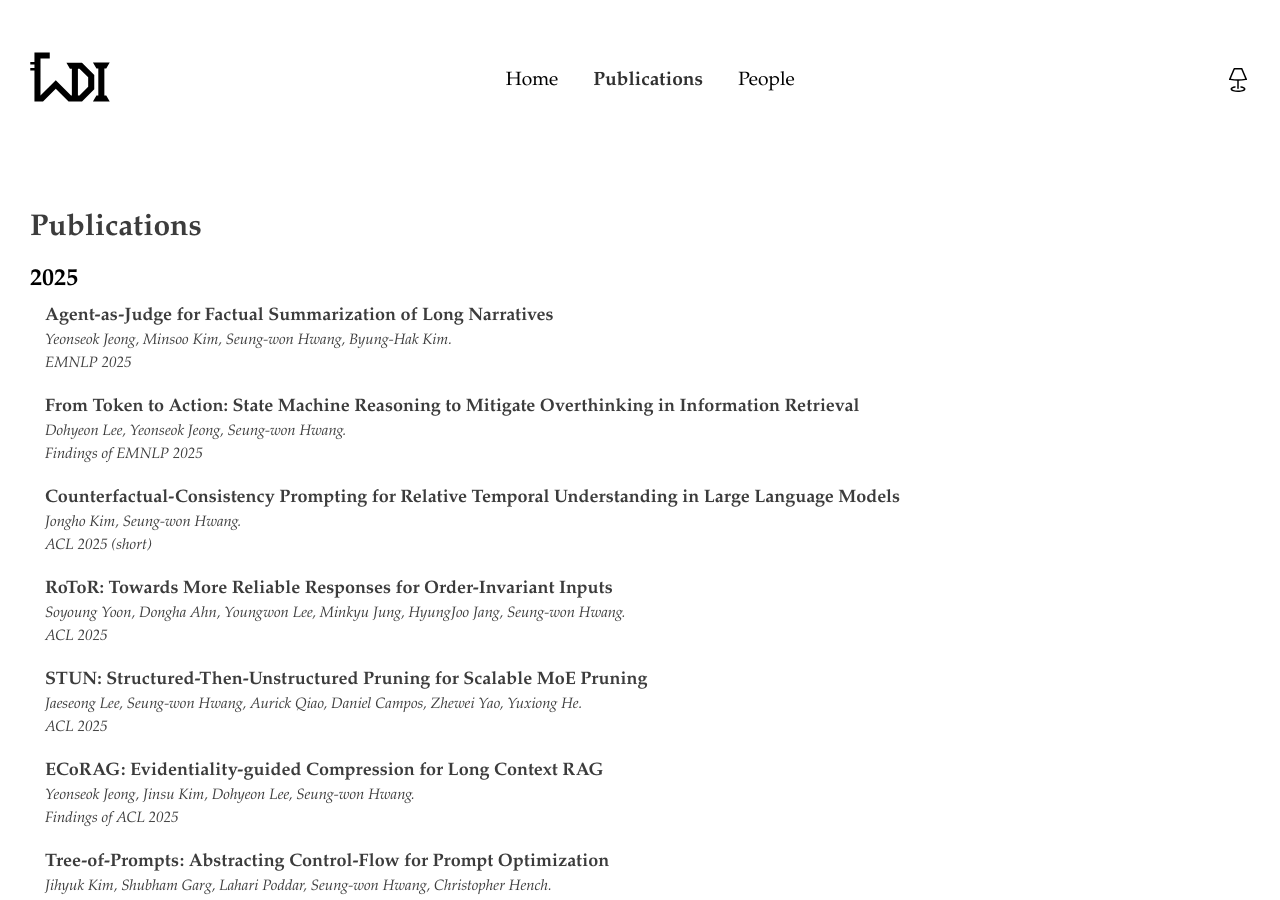
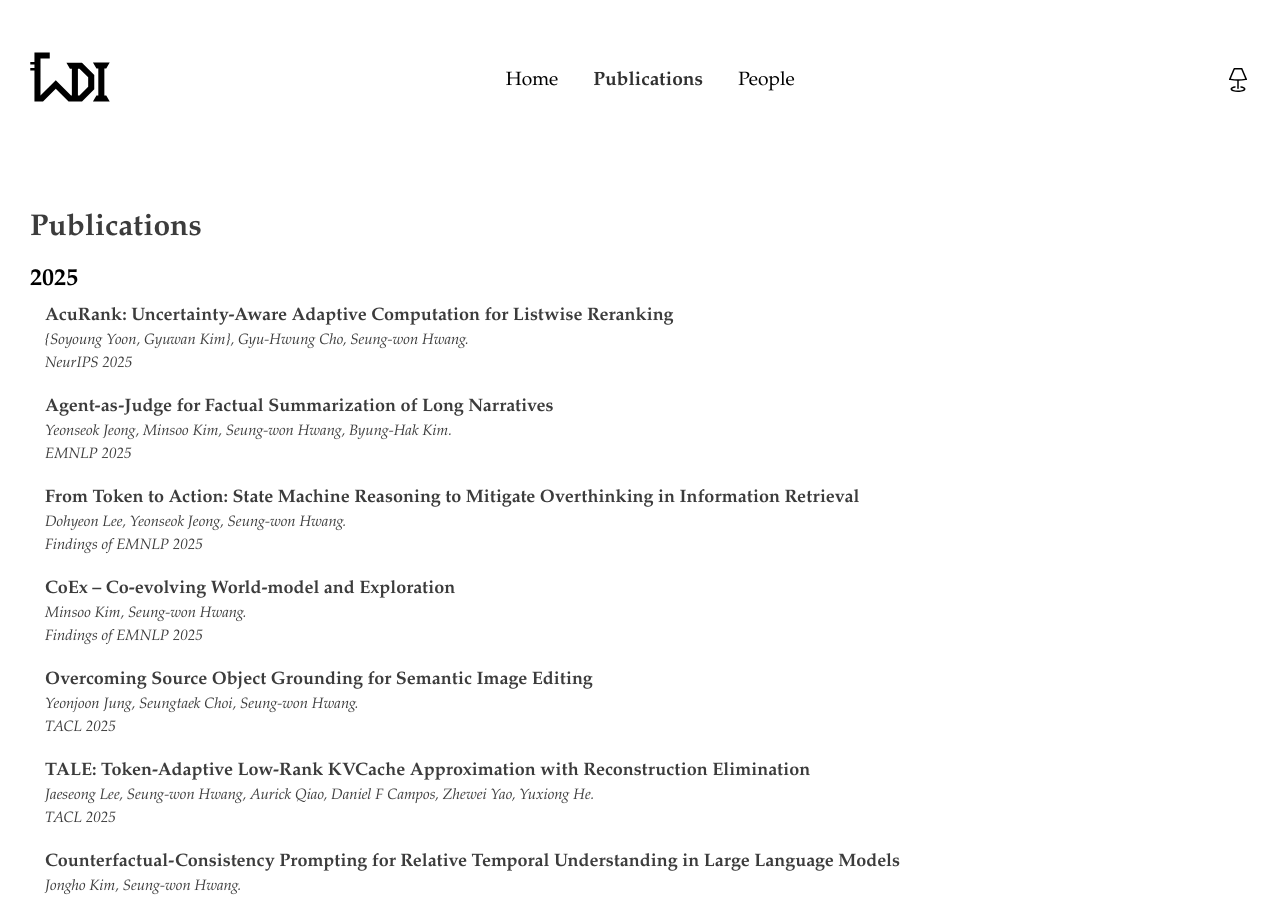
Before and after one commit to ldilab/ldilab.github.io, a Jekyll site: the page built from publications.html, in a window 1280 px wide and 900 px high. Built offline with Jekyll 4.4.1, drawn with Linux system fonts in a browser that asks for light colours.

Commit message:
Update publications.yml
Added multiple new publications for 2025, including titles, authors, venues, and URLs.

```diff
--- a/_data/publications.yml
+++ b/_data/publications.yml
@@ -1,5 +1,9 @@
 - year: 2025
   papers:
+  - title: 'AcuRank: Uncertainty-Aware Adaptive Computation for Listwise Reranking'
+    authors: '{Soyoung Yoon, Gyuwan Kim}, Gyu-Hwung Cho, Seung-won Hwang'
+    venue: NeurIPS 2025
+    url: https://arxiv.org/pdf/2505.18512
   - title: 'Agent-as-Judge for Factual Summarization of Long Narratives'
     authors: 'Yeonseok Jeong, Minsoo Kim, Seung-won Hwang, Byung-Hak Kim'
     venue: EMNLP 2025
@@ -8,16 +12,28 @@
     authors: 'Dohyeon Lee, Yeonseok Jeong, Seung-won Hwang'
     venue: Findings of EMNLP 2025
     url: https://arxiv.org/pdf/2505.23059
+  - title: 'CoEx – Co-evolving World-model and Exploration'
+    authors: 'Minsoo Kim, Seung-won Hwang'
+    venue: Findings of EMNLP 2025
+    url: https://www.arxiv.org/pdf/2507.22281
+  - title: 'Overcoming Source Object Grounding for Semantic Image Editing'
+    authors: 'Yeonjoon Jung, Seungtaek Choi, Seung-won Hwang'
+    venue: TACL 2025
+  - title: 'TALE: Token-Adaptive Low-Rank KVCache Approximation with Reconstruction Elimination'
+    authors: 'Jaeseong Lee, Seung-won Hwang, Aurick Qiao, Daniel F Campos, Zhewei Yao, Yuxiong He'
+    venue: TACL 2025
   - title: 'Counterfactual-Consistency Prompting for Relative Temporal Understanding in Large Language Models'
     authors: 'Jongho Kim, Seung-won Hwang'
     venue: ACL 2025 (short)
+    url: https://aclanthology.org/2025.acl-short.97.pdf
   - title: 'RoToR: Towards More Reliable Responses for Order-Invariant Inputs'
     authors: 'Soyoung Yoon, Dongha Ahn, Youngwon Lee, Minkyu Jung, HyungJoo Jang, Seung-won Hwang'
     venue: ACL 2025
-    url: https://arxiv.org/pdf/2502.08662
+    url: https://aclanthology.org/2025.acl-long.918.pdf
   - title: 'STUN: Structured-Then-Unstructured Pruning for Scalable MoE Pruning'
     authors: 'Jaeseong Lee, Seung-won Hwang, Aurick Qiao, Daniel Campos, Zhewei Yao, Yuxiong He'
     venue: ACL 2025
+    url: https://aclanthology.org/2025.acl-long.671.pdf
   - title: 'ECoRAG: Evidentiality-guided Compression for Long Context RAG'
     authors: 'Yeonseok Jeong, Jinsu Kim, Dohyeon Lee, Seung-won Hwang'
     venue: Findings of ACL 2025
@@ -25,12 +41,15 @@
   - title: 'Tree-of-Prompts: Abstracting Control-Flow for Prompt Optimization'
     authors: 'Jihyuk Kim, Shubham Garg, Lahari Poddar, Seung-won Hwang, Christopher Hench'
     venue: Findings of ACL 2025
+    url: https://aclanthology.org/2025.findings-acl.995.pdf
   - title: 'FaVe: Factored and Verified Search Rationale for Long-form Answer'
     authors: 'Jihyuk Kim, Sungjin Lee, Seung-won Hwang, Yang Liu'
     venue: Findings of ACL 2025
+    url: https://aclanthology.org/2025.findings-acl.993.pdf
   - title: 'Smarter, Not Harder: Training-Free Adaptive Computation for Transformers'
     authors: '{Romain Storaï, Jaeseong Lee}, Seung-won Hwang'
     venue: Findings of ACL 2025
+    url: https://aclanthology.org/2025.findings-acl.426.pdf
   - title: 'ConvCodeWorld: Benchmarking Conversational Code Generation in Reproducible Feedback Environments'
     authors: 'Hojae Han, Seung-won Hwang, Rajhans Samdani, Yuxiong He'
     venue: ICLR 2025
```
